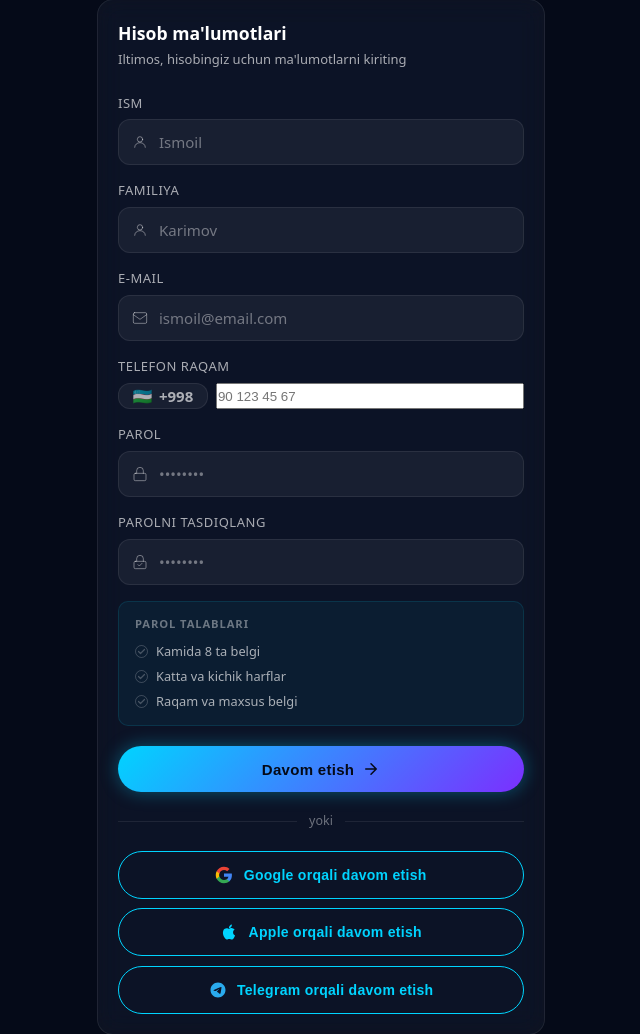
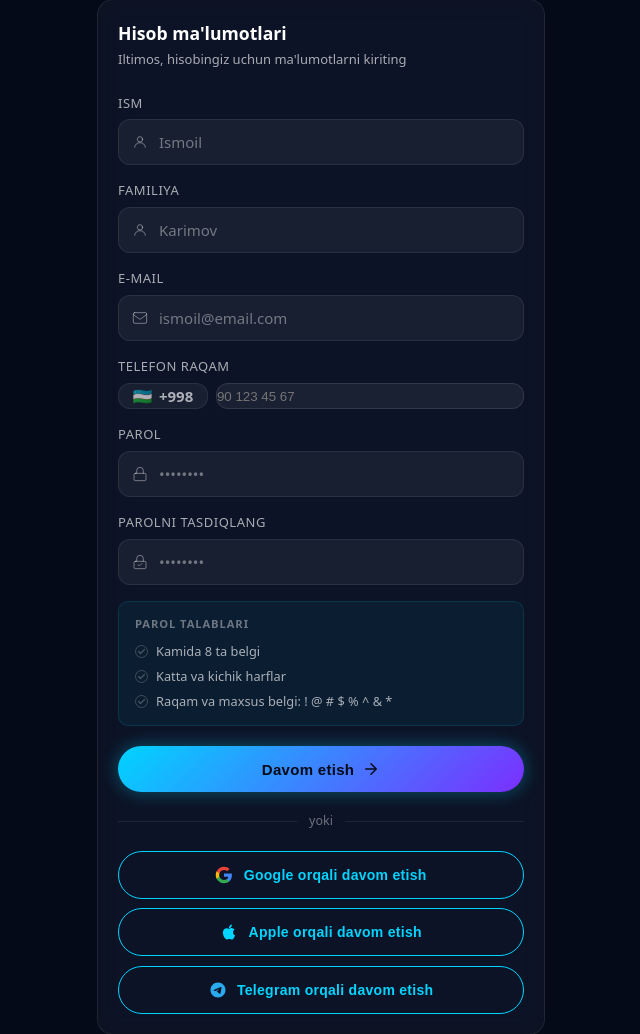
Before and after one commit to berdimurodovsoibnazar802-lgtm/aivetsenna2, a Django app: page /register/ in a window 1280 px wide. Shown: the part 336-1370 px from the top of the page, without its empty margins (319-959 px from the left). Run offline with Django 4.2, Linux system fonts and the light colour scheme.

Commit message:
5:13 dagi

```diff
--- a/accounts/views.py
+++ b/accounts/views.py
@@ -22,7 +22,7 @@ def _validate_password(pw):
         errors.append('Parolda kamida bitta kichik harf bo\'lishi kerak.')
     if not re.search(r'[0-9]', pw):
         errors.append('Parolda kamida bitta raqam bo\'lishi kerak.')
-    if not re.search(r'[^A-Za-z0-9]', pw):
+    if not re.search(r'[!@#$%^&*(),.?":{}|<>_\-+=\[\]\\\/]', pw):
         errors.append('Parolda kamida bitta maxsus belgi bo\'lishi kerak.')
     return errors
 
--- a/static/css/main.css
+++ b/static/css/main.css
@@ -564,3 +564,17 @@ select option {
   border-color: var(--cyan);
   color: var(--cyan);
 }
+
+/* Phone input dark theme fix */
+.phone-input,
+.phone-input input,
+input[type="tel"] {
+  background: rgba(255,255,255,0.06) !important;
+  color: #FFFFFF !important;
+  border: 1px solid rgba(255,255,255,0.1) !important;
+  border-radius: 12px !important;
+}
+input[type="tel"]:-webkit-autofill {
+  -webkit-box-shadow: 0 0 0 1000px #0D1626 inset !important;
+  -webkit-text-fill-color: #FFFFFF !important;
+}
--- a/templates/accounts/register.html
+++ b/templates/accounts/register.html
@@ -98,7 +98,7 @@
           <input type="tel" id="id_phone" name="phone_number"
                  value="{{ post.phone_number|default:'' }}"
                  placeholder="90 123 45 67"
-                 style="flex:1;"
+                 style="flex:1; background:rgba(255,255,255,0.06); color:#fff; border:1px solid rgba(0,212,255,0.2); border-radius:12px;"
                  autocomplete="tel-national"
                  maxlength="12">
         </div>
@@ -152,7 +152,7 @@
           </div>
           <div style="display:flex; align-items:center; gap:0.5rem; font-size:0.8rem; color:var(--text-secondary);">
             <svg width="13" height="13" viewBox="0 0 13 13" fill="none"><circle cx="6.5" cy="6.5" r="6" stroke="rgba(255,255,255,0.2)" stroke-width="1"/><polyline points="3.5,6.5 5.5,8.5 9.5,4.5" stroke="rgba(255,255,255,0.25)" stroke-width="1.2" stroke-linecap="round" stroke-linejoin="round"/></svg>
-            Raqam va maxsus belgi
+            Raqam va maxsus belgi: ! @ # $ % ^ &amp; *
           </div>
         </div>
       </div>
```
Also changed, not shown: db.sqlite3.
